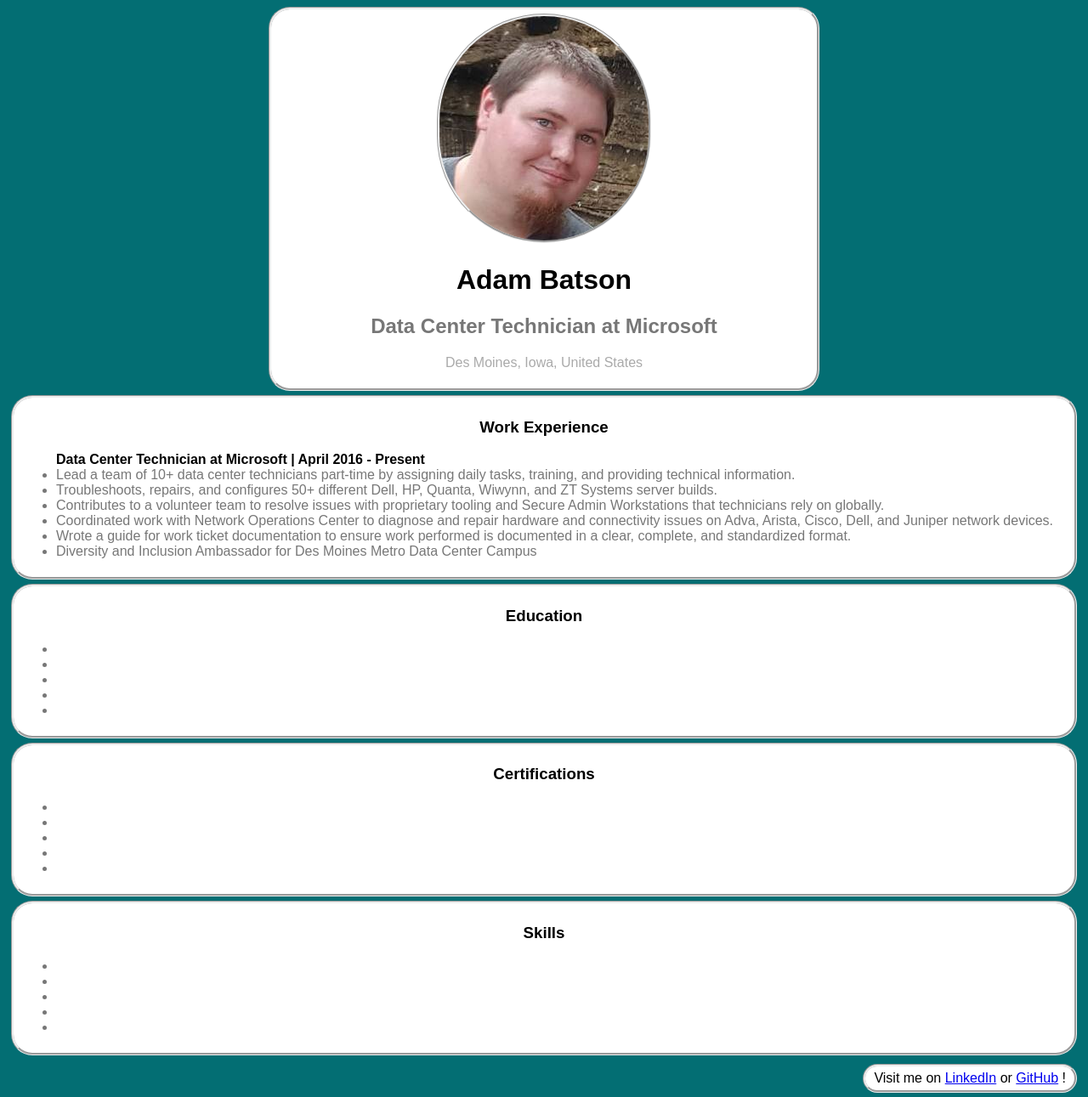
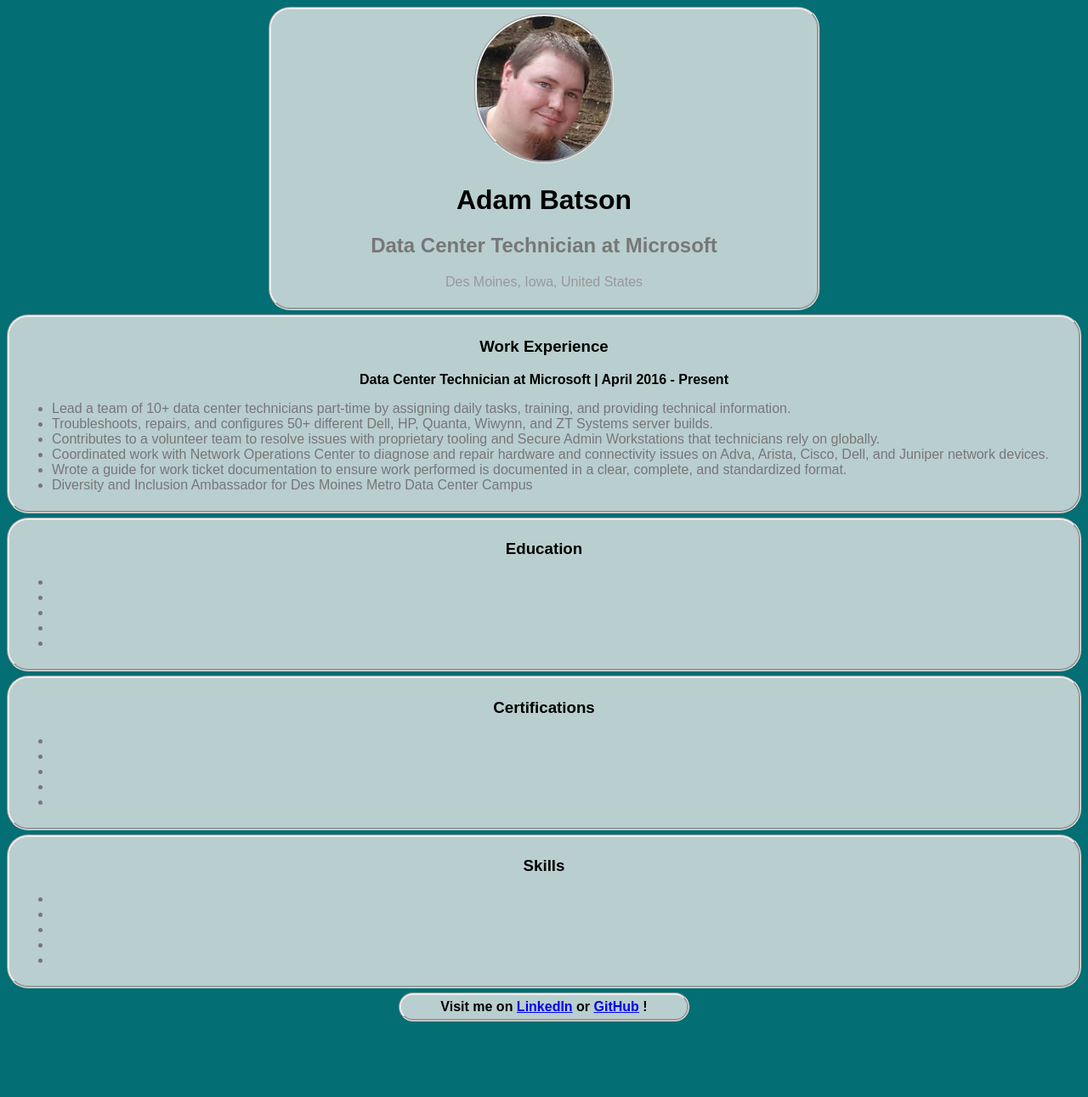
Before and after one commit to adam-batson/batson_resume_site, a plain HTML site: page index.html in a window 1280 px wide. Shown: the whole page at 85% size. After the commit the page ends 1210 px from the top, so only its background shows below. Drawn offline with Linux system fonts and the light colour scheme.

Commit message:
Changes formatting

```diff
--- a/batsonstyle.css
+++ b/batsonstyle.css
@@ -1,29 +1,46 @@
+/* Changes font and background color for the whole page */
 body {
 	background-color: #036e73;
 	font-family:"Arial", sans-serif;
 }
 
+/* Allows content sections to be within boxes that are not the same color as the background.
+   Ensures 5px margin between sections but allows horizontal scaling. */
 div {
 	border-style: groove;
 	border-radius: 25px;
-	background: white;
-	margin: 5px 5px;
+	background: rgb(230, 230, 230, .8);
+	margin: 5px auto;
 	padding: 5px 10px;
 }
 
+/* Makes the image a circle and applies a groove border to it.
+   Also ensures the image always fits the box when resized. */
 img {
 	border-style: groove;
 	border-radius: 180px;
-	object-fit: cover;
+	height: 25%;
+	width: 25%;
+	object-fit: contain;
 }
-.qualifications h3 {
+
+/* Centers headings within Work Experience, Education, Certifications, and Skills */
+.qualifications {
 	text-align: center;
 }
 
+/*Keeps bullet points left aligned.*/
+li {
+	text-align: left;
+}
+
+/* Changes bullets to a medium gray color */
 .bullet  {
 	color: #777777;
 }
 
+/* Centers the box with photo, name, job, and location.
+   Allows scaling of the section to fit different viewport sizes. */
 #name_and_job {
 	text-align: center;
 	padding: 5px;
@@ -31,7 +48,10 @@ img {
 	width: 50%;
 }
 
+/* Centers the link box and text inside the box.
+   Allows scaling of the section to fit different viewport sizes. */
 #my_pages {
 	text-align: center;
-	float: right;
+	width: 25%;
+	margin: auto;
 }
--- a/index.html
+++ b/index.html
@@ -9,11 +9,12 @@
 			<img src="./images/adam.jpg">
 			<h1>Adam Batson</h1>
 			<h2><span style="color:#777777;"> Data Center Technician at Microsoft</span></h2>
-			<p><span style="color:#aaaaaa;">Des Moines, Iowa, United States</span></p>
+			<p><span style="color:#999999;">Des Moines, Iowa, United States</span></p>
 		</div>
 		<div class="qualifications" id="work">
 			<h3>Work Experience</h3>
-			<ul><b>Data Center Technician at Microsoft | April 2016 - Present</b>
+			<p><b>Data Center Technician at Microsoft | April 2016 - Present</b></p>
+			<ul>
 				<li class="bullet">Lead a team of 10+ data center technicians part-time by assigning daily tasks, training, and providing technical information.
 				<li class="bullet">Troubleshoots, repairs, and configures 50+ different Dell, HP, Quanta, Wiwynn, and ZT Systems server builds.
 				<li class="bullet">Contributes to a volunteer team to resolve issues with proprietary tooling and Secure Admin Workstations that technicians rely on globally.
@@ -21,10 +22,11 @@
 				<li class="bullet">Wrote a guide for work ticket documentation to ensure work performed is documented in a clear, complete, and standardized format.
 				<li class="bullet">Diversity and Inclusion Ambassador for Des Moines Metro Data Center Campus
 			</ul>
-
+			<p><b>
 		</div>
 		<div class="qualifications" id="education">
 			<h3>Education</h3>
+			<p><b></b></p>
 			<ul>
 				<li class="bullet">
 				<li class="bullet">
@@ -35,6 +37,7 @@
 		</div>
 		<div class="qualifications" id="certs">
 			<h3>Certifications</h3>
+			<p><b></b></p>
 			<ul>
 				<li class="bullet">
 				<li class="bullet">
```
